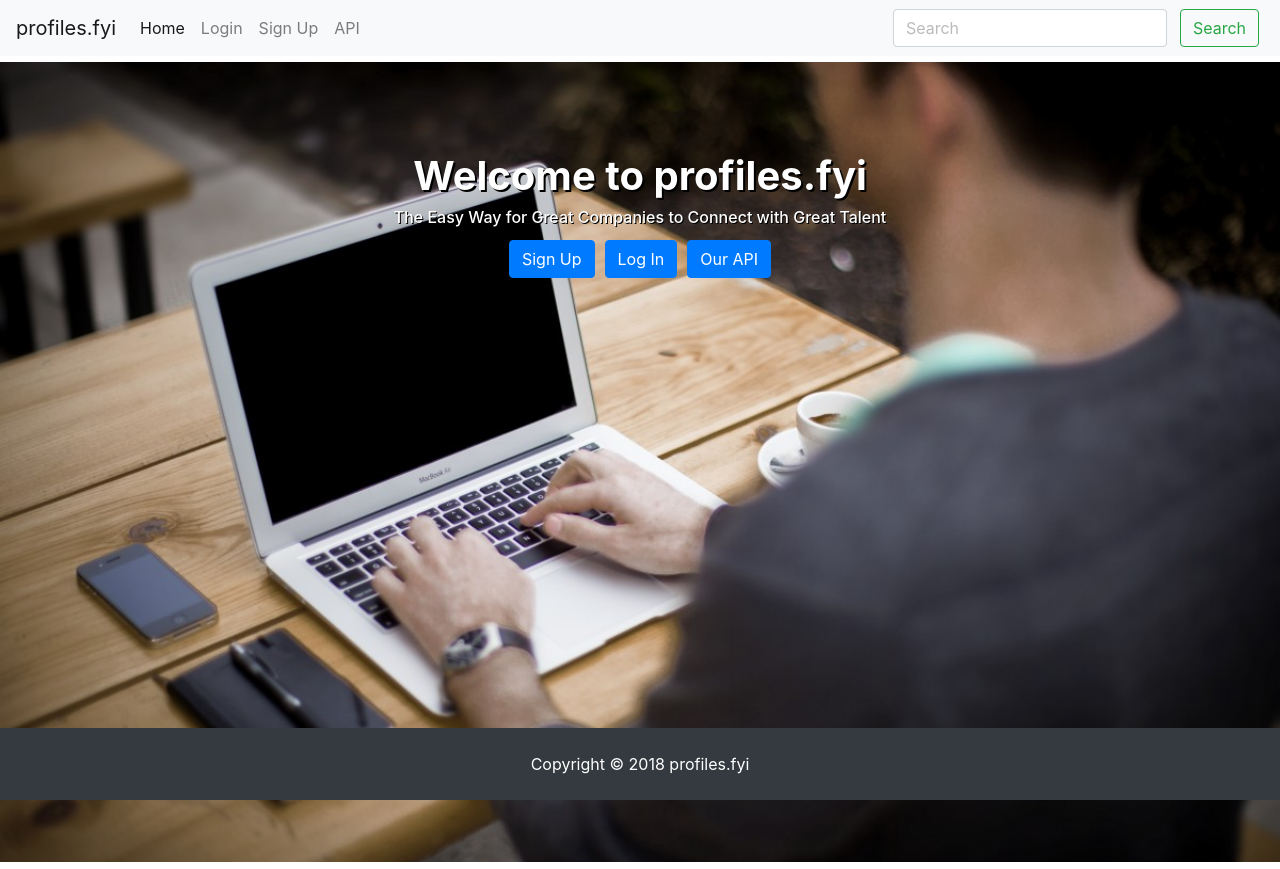
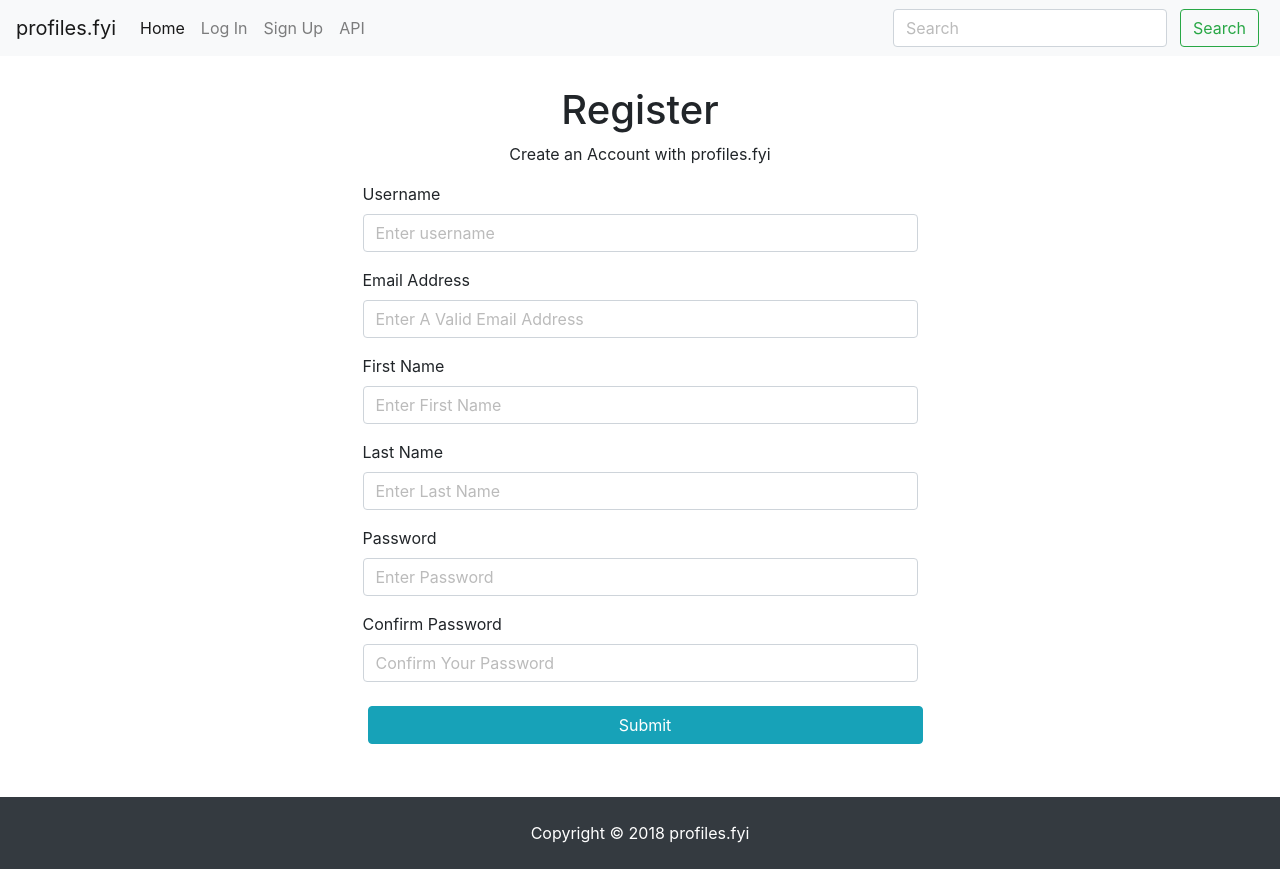
Before and after one commit to JasonSangiamo/profiles.fyi, a React (Create React App) app in the folder client/: page /register in a window 1280 px wide. Built offline with nearby package versions, Linux system fonts and the light colour scheme.

Commit message:
created skeleton login and signup pages

```diff
--- a/client/package.json
+++ b/client/package.json
@@ -3,8 +3,10 @@
   "version": "0.1.0",
   "private": true,
   "dependencies": {
+    "axios": "^0.18.0",
     "react": "^16.6.3",
     "react-dom": "^16.6.3",
+    "react-router-dom": "^4.3.1",
     "react-scripts": "2.1.1"
   },
   "scripts": {
--- a/client/src/App.css
+++ b/client/src/App.css
@@ -37,6 +37,14 @@ img {
   padding-top: 80px;
 }
 
+#register-header {
+  width: 100%;
+}
+
+#register-form {
+  width: 50%;
+}
+
 .dark-overlay {
   background-color: rgba(0, 0, 0, 0.7);
   position: absolute;
--- a/client/src/App.js
+++ b/client/src/App.js
@@ -1,17 +1,31 @@
 import React, { Component } from "react";
+import { BrowserRouter as Router, Route } from "react-router-dom";
+
+// custom css
 import "./App.css";
+
+// components
 import Navbar from "./components/laylout/Navbar";
 import Footer from "./components/laylout/Footer";
 import Landing from "./components/laylout/Landing";
+import Login from "./components/auth/Login";
+import Register from "./components/auth/Register";
 
 class App extends Component {
   render() {
     return (
-      <div className="App">
-        <Navbar />
-        <Landing />
-        <Footer />
-      </div>
+      <Router>
+        <div className="App">
+          <Navbar />
+          {/* keep landing out of div to avoid margins/padding for parralax image */}
+          <Route exact path="/" component={Landing} />
+          <div className="container">
+            <Route exact path="/register" component={Register} />
+            <Route exact path="/login" component={Login} />
+          </div>
+          <Footer />
+        </div>
+      </Router>
     );
   }
 }
--- /dev/null
+++ b/client/src/components/auth/Login.js
@@ -0,0 +1,69 @@
+import React, { Component } from "react";
+import { Link } from "react-router-dom";
+
+class login extends Component {
+  constructor() {
+    super();
+    this.state = {
+      username: "",
+      password: "",
+      errors: {}
+    };
+
+    // associate w/ object
+    this.onChange = this.onChange.bind(this);
+    this.onSubmit = this.onSubmit.bind(this);
+  }
+  // triggered on input change
+  onChange(e) {
+    this.setState({ [e.target.name]: e.target.value });
+  }
+
+  // triggered on form submissions
+  onSubmit(e) {
+    e.preventDefault();
+  }
+
+  render() {
+    return (
+      <div className="d-flex justify-content-center">
+        <form id="login-form" onSubmit={this.onSubmit}>
+          <h1 className="text-center">Login</h1>
+          <p className="text-center">
+            Log into your profiles.fyi account. Don't have an account?{" "}
+            <Link to="/register">Create one here </Link>
+          </p>
+          <div className="form-group">
+            <label htmlFor="username">Username</label>
+            <input
+              type="text"
+              className="form-control"
+              id="username"
+              name="username"
+              placeholder="Enter username"
+              value={this.state.username}
+              onChange={this.onChange}
+            />
+          </div>
+
+          <div className="form-group">
+            <label htmlFor="password">Password</label>
+            <input
+              type="password"
+              className="form-control"
+              id="password"
+              name="password"
+              placeholder="Enter Password"
+              value={this.state.password}
+              onChange={this.onChange}
+            />
+          </div>
+
+          <input type="submit" className="btn btn-info btn-block mt-4" />
+        </form>
+      </div>
+    );
+  }
+}
+
+export default login;
--- /dev/null
+++ b/client/src/components/auth/Register.js
@@ -0,0 +1,130 @@
+import React, { Component } from "react";
+
+class Register extends Component {
+  constructor() {
+    super();
+    this.state = {
+      username: "",
+      email: "",
+      firstName: "",
+      lastName: "",
+      password: "",
+      password2: "",
+      errors: {}
+    };
+
+    // associate w/ object
+    this.onChange = this.onChange.bind(this);
+    this.onSubmit = this.onSubmit.bind(this);
+  }
+  // triggered on input change
+  onChange(e) {
+    this.setState({ [e.target.name]: e.target.value });
+  }
+
+  // triggered on form submissions
+  onSubmit(e) {
+    e.preventDefault();
+    const newUser = {
+      username: this.state.username,
+      email: this.state.email,
+      firstName: this.state.firstName,
+      lastName: this.state.lastName,
+      password: this.state.password,
+      password2: this.state.password2
+    };
+    console.log(newUser);
+  }
+
+  render() {
+    return (
+      <div className="d-flex justify-content-center">
+        <form id="register-form" onSubmit={this.onSubmit}>
+          <h1 className="text-center">Register</h1>
+          <p className="text-center">Create an Account with profiles.fyi</p>
+
+          <div className="form-group">
+            <label htmlFor="username">Username</label>
+            <input
+              type="text"
+              className="form-control"
+              id="username"
+              name="username"
+              placeholder="Enter username"
+              value={this.state.username}
+              onChange={this.onChange}
+            />
+          </div>
+
+          <div className="form-group">
+            <label htmlFor="email">Email Address</label>
+            <input
+              type="email"
+              className="form-control"
+              id="email"
+              name="email"
+              placeholder="Enter A Valid Email Address"
+              value={this.state.email}
+              onChange={this.onChange}
+            />
+          </div>
+
+          <div className="form-group">
+            <label htmlFor="firstName">First Name</label>
+            <input
+              type="text"
+              className="form-control"
+              id="firstName"
+              name="firstName"
+              placeholder="Enter First Name"
+              value={this.state.firstName}
+              onChange={this.onChange}
+            />
+          </div>
+
+          <div className="form-group">
+            <label htmlFor="lastName">Last Name</label>
+            <input
+              type="text"
+              className="form-control"
+              id="lastName"
+              name="lastName"
+              placeholder="Enter Last Name"
+              value={this.state.lastName}
+              onChange={this.onChange}
+            />
+          </div>
+
+          <div className="form-group">
+            <label htmlFor="password">Password</label>
+            <input
+              type="password"
+              className="form-control"
+              id="password"
+              name="password"
+              placeholder="Enter Password"
+              value={this.state.password}
+              onChange={this.onChange}
+            />
+          </div>
+
+          <div className="form-group">
+            <label htmlFor="password2">Confirm Password</label>
+            <input
+              type="password"
+              className="form-control"
+              id="password2"
+              name="password2"
+              placeholder="Confirm Your Password"
+              value={this.state.password2}
+              onChange={this.onChange}
+            />
+          </div>
+          <input type="submit" className="btn btn-info btn-block mt-4" />
+        </form>
+      </div>
+    );
+  }
+}
+
+export default Register;
--- a/client/src/components/laylout/Footer.js
+++ b/client/src/components/laylout/Footer.js
@@ -3,7 +3,7 @@ import React from "react";
 export default function Footer() {
   return (
     <div>
-      <footer className="bg-dark text-white mt-5 p-4 fixed-bottom text-center ">
+      <footer className="bg-dark text-white mt-5 p-4 text-center ">
         Copyright &copy; {new Date().getFullYear()} profiles.fyi
       </footer>
     </div>
--- a/client/src/components/laylout/Landing.js
+++ b/client/src/components/laylout/Landing.js
@@ -1,4 +1,5 @@
 import React, { Component } from "react";
+import { Link } from "react-router-dom";
 
 class Landing extends Component {
   render() {
@@ -9,15 +10,15 @@ class Landing extends Component {
           <h2 className="landing-subheader">
             The Easy Way for Great Companies to Connect with Great Talent
           </h2>
-          <a class="btn btn-primary" href="#" role="button">
+          <Link class="btn btn-primary" to="/register" role="button">
             Sign Up
-          </a>
-          <a class="btn btn-primary" href="#" role="button">
+          </Link>
+          <Link class="btn btn-primary" to="#" role="button">
             Log In
-          </a>
-          <a class="btn btn-primary" href="#" role="button">
+          </Link>
+          <Link class="btn btn-primary" to="#" role="button">
             Our API
-          </a>
+          </Link>
         </div>
       </div>
     );
--- a/client/src/components/laylout/Navbar.js
+++ b/client/src/components/laylout/Navbar.js
@@ -1,13 +1,13 @@
 import React, { Component } from "react";
-
+import { Link } from "react-router-dom";
 class Navbar extends Component {
   render() {
     return (
       // creating bootstrap navbar
       <nav className="navbar navbar-expand-lg navbar-light bg-light">
-        <a className="navbar-brand" href="#">
+        <Link className="navbar-brand" to="/">
           profiles.fyi
-        </a>
+        </Link>
         <button
           className="navbar-toggler"
           type="button"
@@ -23,24 +23,24 @@ class Navbar extends Component {
         <div className="collapse navbar-collapse" id="navbarSupportedContent">
           <ul className="navbar-nav mr-auto">
             <li className="nav-item active">
-              <a className="nav-link" href="#">
+              <Link className="nav-link" to="/">
                 Home <span className="sr-only">(current)</span>
-              </a>
+              </Link>
             </li>
             <li className="nav-item">
-              <a className="nav-link" href="#">
-                Login
-              </a>
+              <Link className="nav-link" to="/login">
+                Log In
+              </Link>
             </li>
             <li className="nav-item">
-              <a className="nav-link" href="#">
+              <Link className="nav-link" to="/register">
                 Sign Up
-              </a>
+              </Link>
             </li>
             <li className="nav-item">
-              <a className="nav-link" href="#">
+              <Link className="nav-link" to="/api/info">
                 API
-              </a>
+              </Link>
             </li>
           </ul>
           <form className="form-inline my-2 my-lg-0">
```
